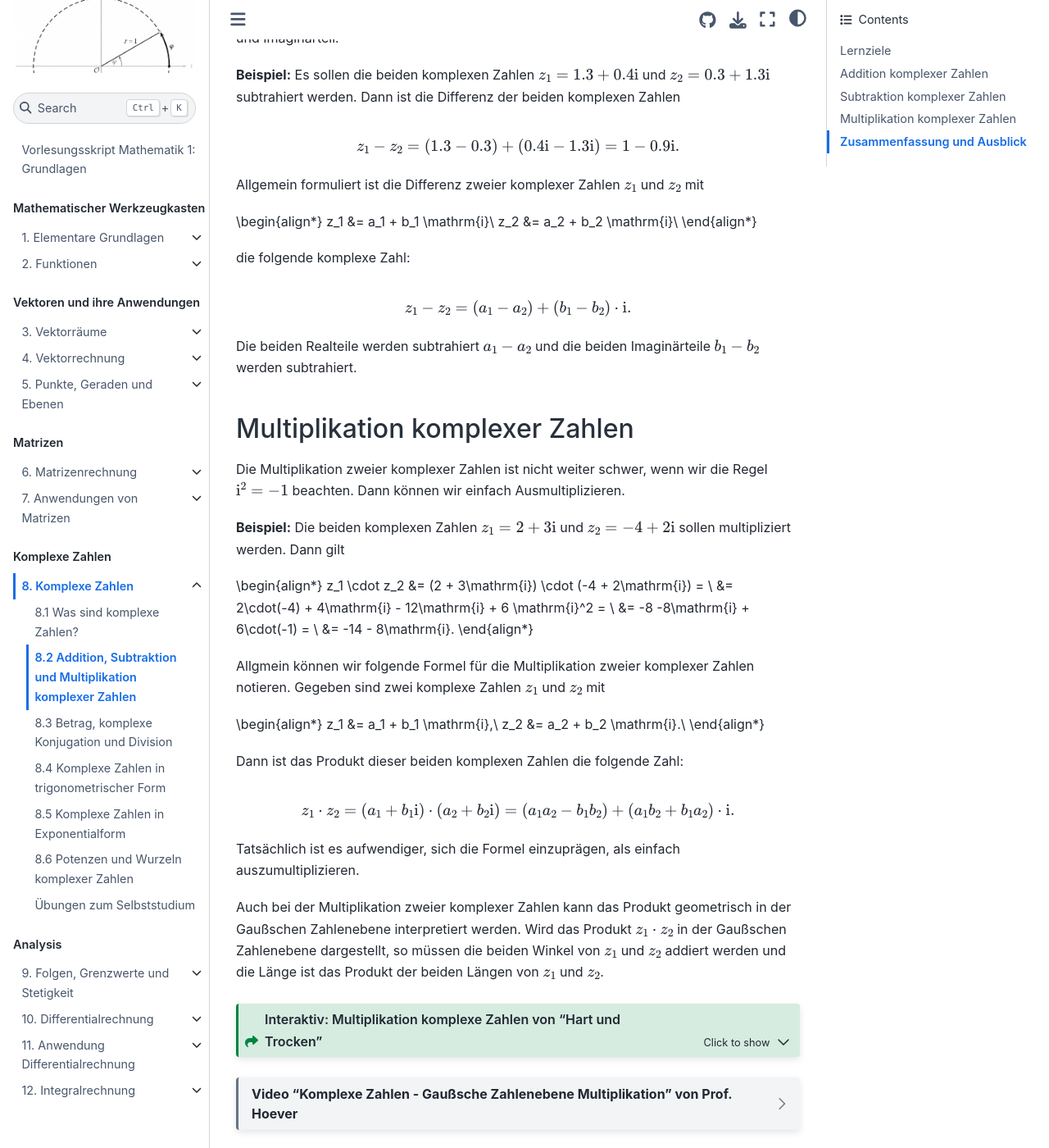
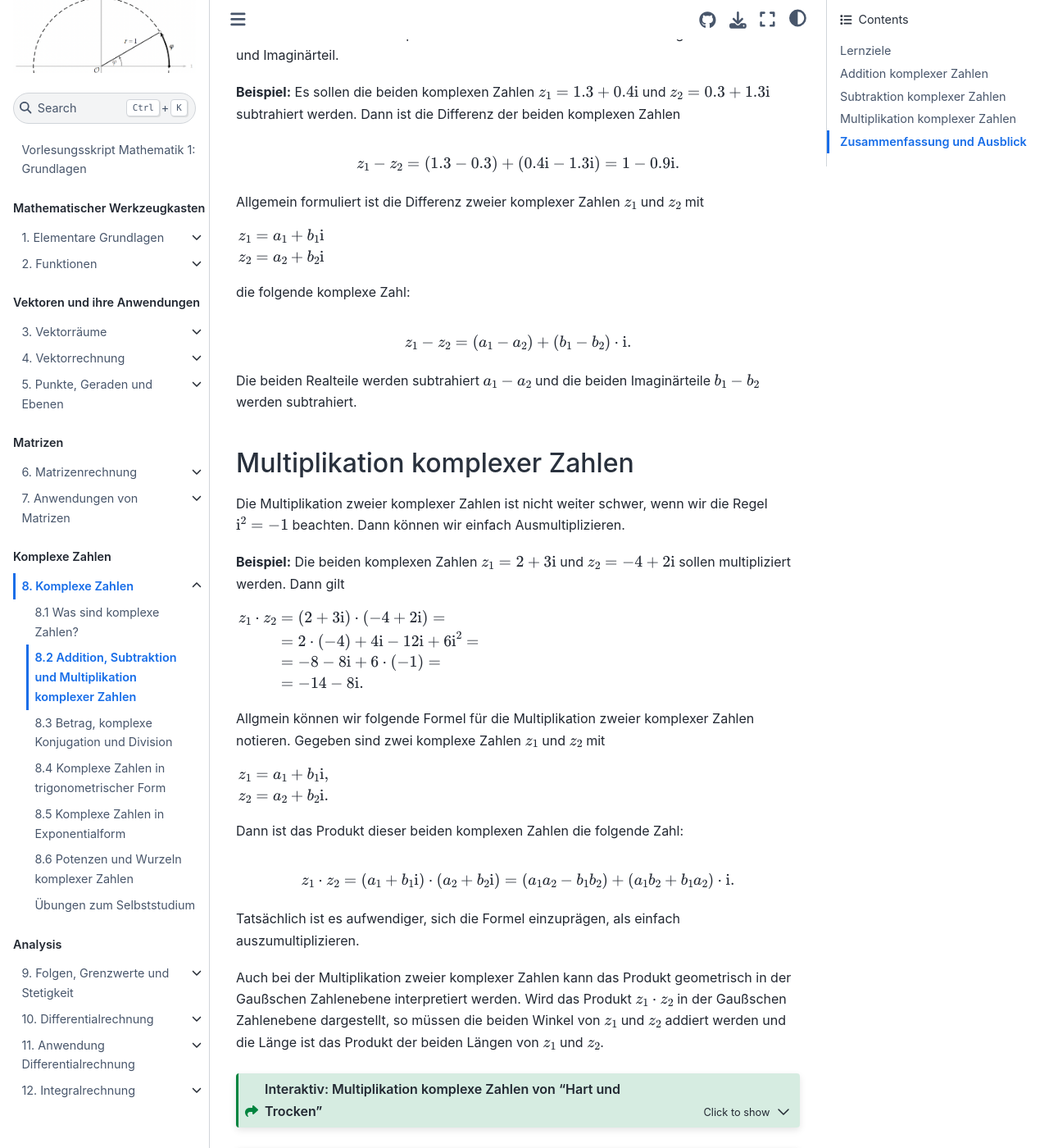
Before and after one commit to s-linden/mathematik-1-grundlagen, a Jupyter Book: the page built from chapter08/chapter08_sec02.md, in a window 1280 px wide and 1400 px high, scrolled down 1610 px. Shown: the whole window at 82% size. Built offline with Jupyter Book 1.0.4 settings and Sphinx 7.4.7 and the Sphinx Book theme 1.1.4, drawn with Linux system fonts in a browser that asks for light colours; a script that is not in the unit is left out; comment, search, counter and statistics services are not loaded; some of the changed text lies outside the part shown.

Commit message:
„8.2_Formelumgebungen_korrigiert“

```diff
--- a/chapter08/chapter08_sec02.md
+++ b/chapter08/chapter08_sec02.md
@@ -36,12 +36,12 @@ $$z_1 + z_2 = (1.3 + 0.3) + (0.4 \mathrm{i} + 1.3\mathrm{i}) = 1.6 + 1.7
 \mathrm{i}.$$
 
 Natürlich können wir die Addition zweier komplexen Zahlen in Normalform auch
-allgemein formulieren. Für zwei komplexe Zahlen $z_1$ und $z_2$
+signaformulieren. Für zwei komplexe Zahlen $z_1$ und $z_2$
 
-\begin{align*}
+$\begin{align*}
 z_1 &= a_1 + b_1 \mathrm{i}\\
 z_2 &= a_2 + b_2 \mathrm{i}\\
-\end{align*}
+\end{align*}$
 
 ist die Summe der beiden komplexen Zahlen wieder eine komplexe Zahl:
 
@@ -84,10 +84,10 @@ $$z_1 - z_2 = (1.3 - 0.3) + (0.4 \mathrm{i} - 1.3\mathrm{i}) = 1 - 0.9
 
 Allgemein formuliert ist die Differenz zweier komplexer Zahlen $z_1$ und $z_2$ mit
 
-\begin{align*}
+$\begin{align*}
 z_1 &= a_1 + b_1 \mathrm{i}\\
 z_2 &= a_2 + b_2 \mathrm{i}\\
-\end{align*}
+\end{align*}$
 
 die folgende komplexe Zahl:
 
@@ -102,21 +102,21 @@ Die Multiplikation zweier komplexer Zahlen ist nicht weiter schwer, wenn wir die
 
 **Beispiel:** Die beiden komplexen Zahlen $z_1 = 2 + 3\mathrm{i}$ und $z_2 = -4 + 2\mathrm{i}$ sollen multipliziert werden. Dann gilt
 
-\begin{align*}
+$\begin{align*}
 z_1 \cdot z_2
 &= (2 + 3\mathrm{i}) \cdot (-4 + 2\mathrm{i}) = \\
 &= 2\cdot(-4) + 4\mathrm{i} - 12\mathrm{i} + 6 \mathrm{i}^2 = \\
 &= -8 -8\mathrm{i} + 6\cdot(-1) = \\
 &= -14 - 8\mathrm{i}.
-\end{align*}
+\end{align*}$
 
 Allgmein können wir folgende Formel für die Multiplikation zweier komplexer
 Zahlen notieren. Gegeben sind zwei komplexe Zahlen $z_1$ und $z_2$ mit
 
-\begin{align*}
+$\begin{align*}
 z_1 &= a_1 + b_1 \mathrm{i},\\
 z_2 &= a_2 + b_2 \mathrm{i}.\\
-\end{align*}
+\end{align*}$
 
 Dann ist das Produkt dieser beiden komplexen Zahlen die folgende Zahl:
 
```
